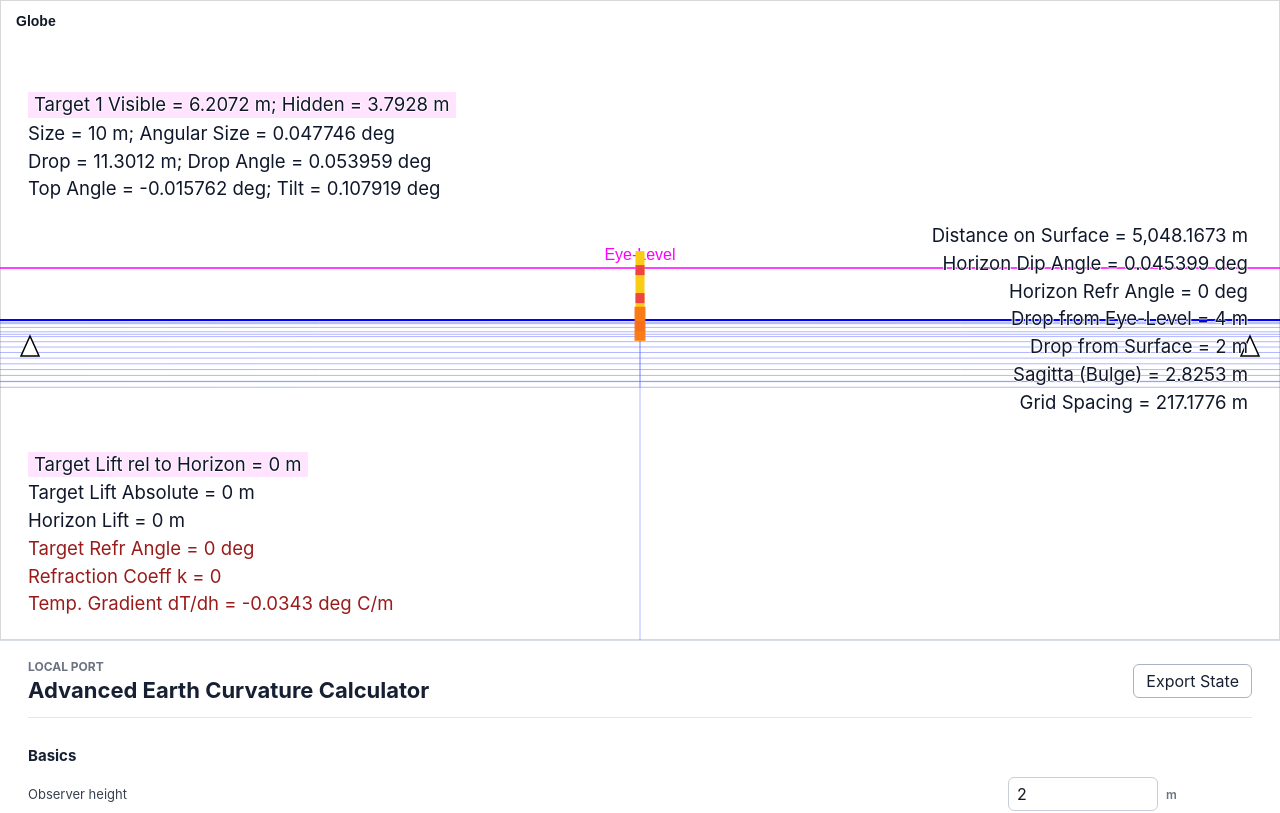
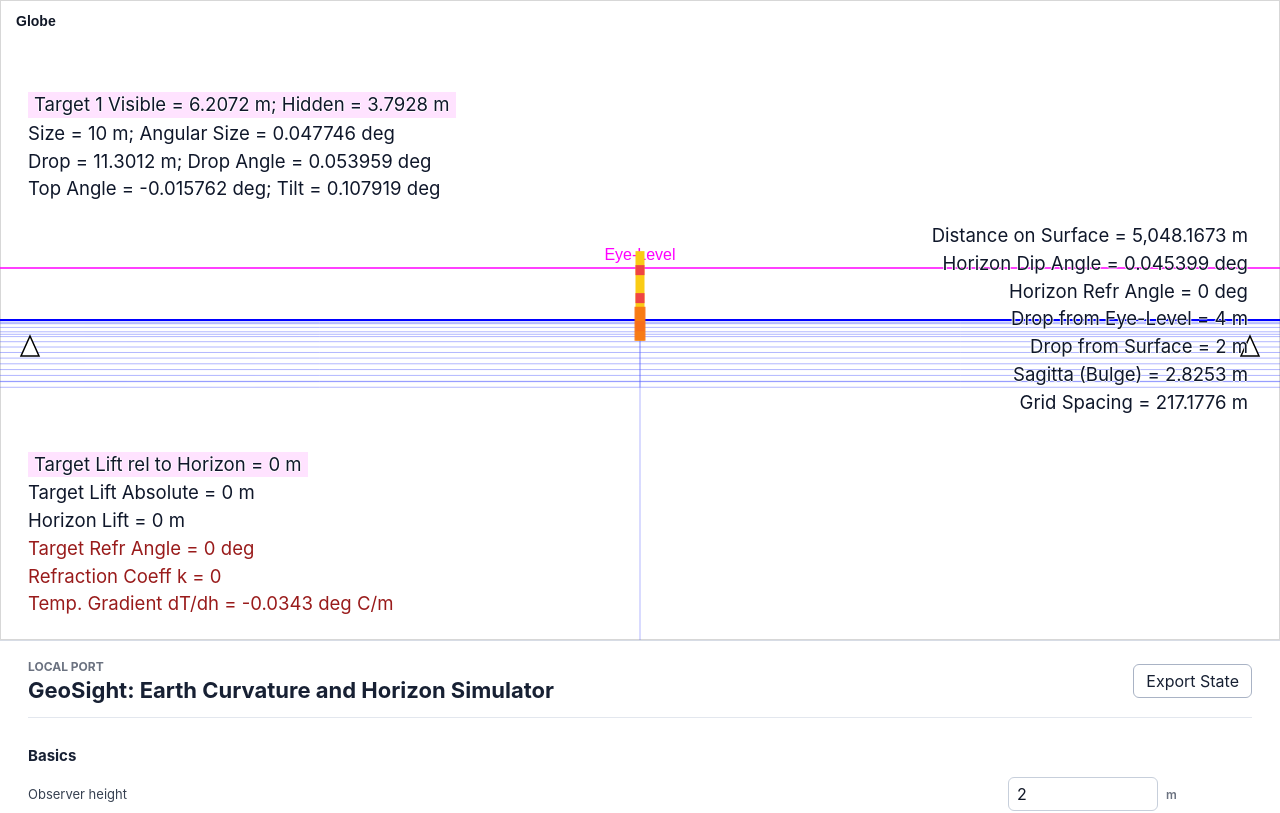
Before and after one commit to juliusdedekind/geosight, a React (Vite) app: page / in a window 1280 px wide. Shown: the top 813 px of the page. Built offline with nearby package versions, Linux system fonts and the light colour scheme.

Commit message:
Rename app to GeoSight

```diff
--- a/index.html
+++ b/index.html
@@ -3,7 +3,7 @@
   <head>
     <meta charset="UTF-8" />
     <meta name="viewport" content="width=device-width, initial-scale=1.0" />
-    <title>Advanced Earth Curvature Calculator</title>
+    <title>GeoSight: Earth Curvature and Horizon Simulator</title>
   </head>
   <body>
     <div id="root"></div>
--- a/package.json
+++ b/package.json
@@ -1,5 +1,5 @@
 {
-  "name": "advanced-earth-curvature-calculator",
+  "name": "geosight",
   "version": "0.1.0",
   "private": true,
   "type": "module",
--- a/src/ui/App.tsx
+++ b/src/ui/App.tsx
@@ -18,7 +18,7 @@ export function App() {
         <header className="app-header">
           <div>
             <p className="eyebrow">Local port</p>
-            <h1>Advanced Earth Curvature Calculator</h1>
+            <h1>GeoSight: Earth Curvature and Horizon Simulator</h1>
           </div>
           <button type="button" onClick={() => setStateText(exportState())}>
             Export State
```
Also changed, not shown: 1 other file (tests, documents, lock files or other folders).
